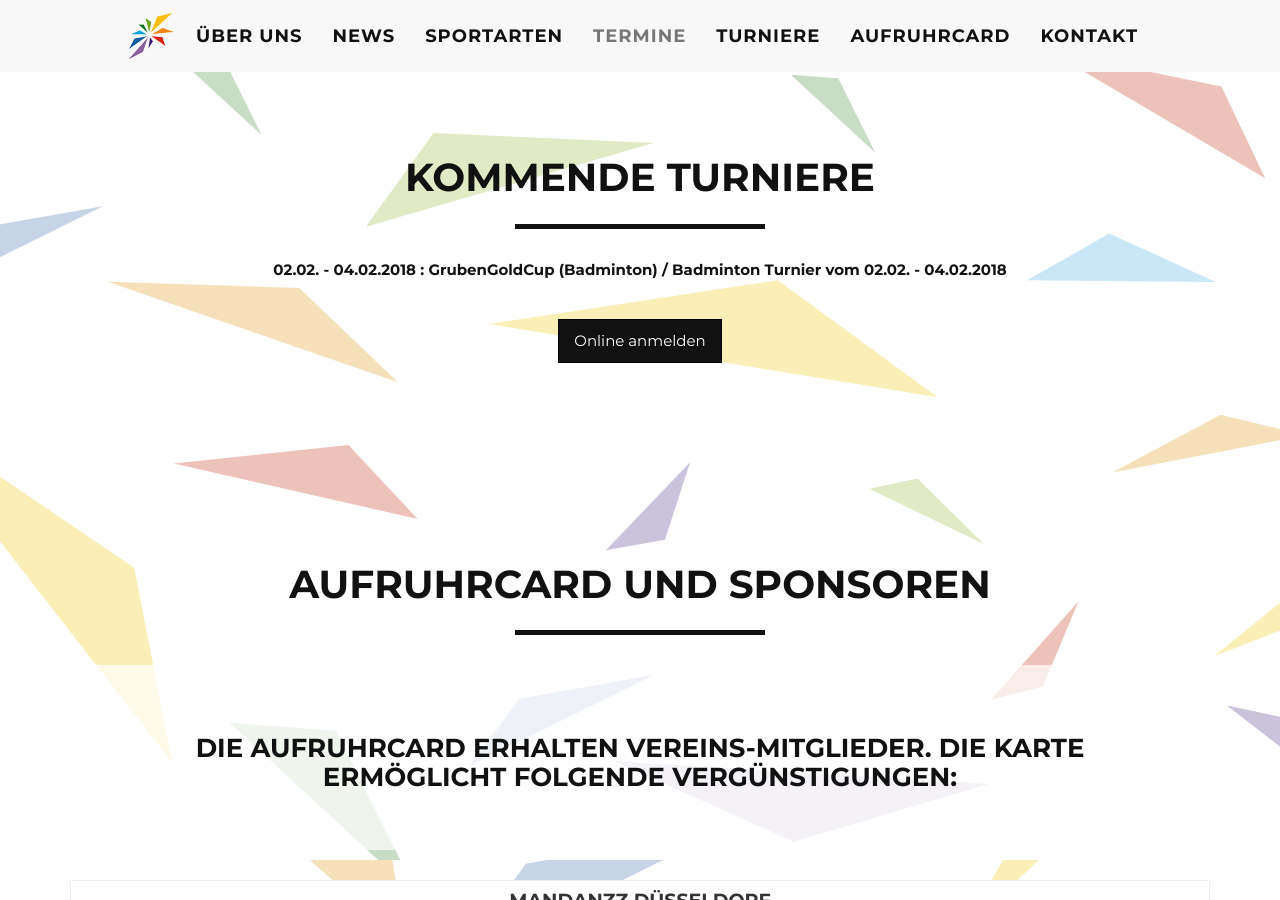
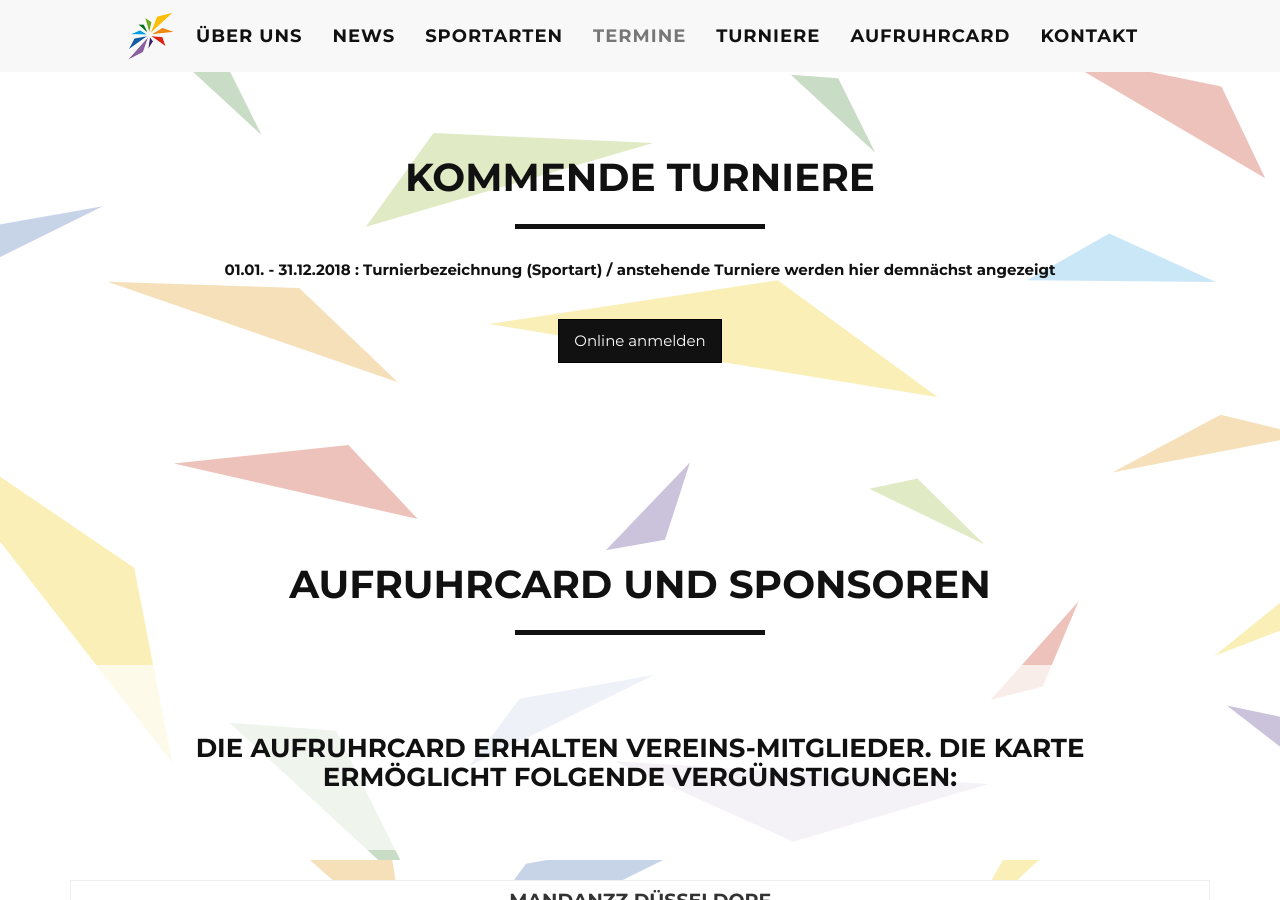
Before and after one commit to scarweb/scarweb.github.io, a Jekyll site: the page built from index.html, in a window 1280 px wide and 900 px high, scrolled down 3640 px. Built offline with Jekyll 4.4.1, drawn with Linux system fonts in a browser that asks for light colours.

Commit message:
Update tourniere.yml

```diff
--- a/_data/tourniere.yml
+++ b/_data/tourniere.yml
@@ -1,3 +1,3 @@
-- name: GrubenGoldCup (Badminton)
-  datum: 02.02. - 04.02.2018
-  text: Badminton Turnier vom 02.02. - 04.02.2018
+- name: Turnierbezeichnung (Sportart)
+  datum: 01.01. - 31.12.2018
+  text: anstehende Turniere werden hier demnächst angezeigt
```
